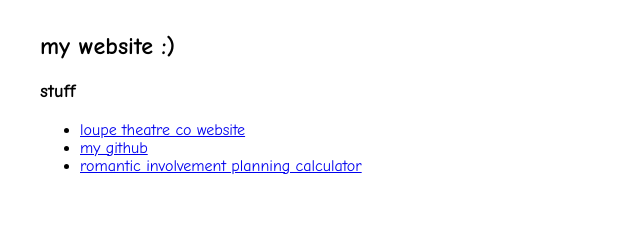
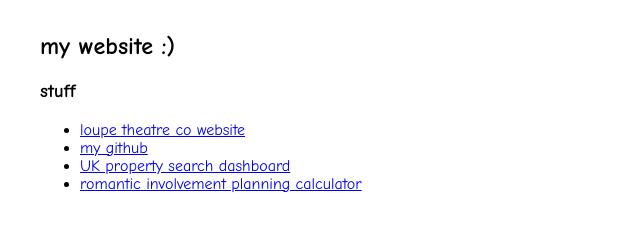
Before and after one commit to horvathandris/horvathandris.github.io, a plain HTML site: page index.html in a window 1280 px wide. Shown: the whole page, without its empty margins (0-640 px from the left). Drawn offline with Linux system fonts and the light colour scheme.

Commit message:
Update index.html (#2)

```diff
--- a/index.html
+++ b/index.html
@@ -15,6 +15,9 @@
                     <a href="https://github.com/horvathandris">my github</a>
                 </li>
                 <li>
+                    <a href="https://property-search-f4q.pages.dev">UK property search dashboard</a>
+                </li>
+                <li>
                     <a href="coplan/index.html">
                         romantic involvement planning calculator
                     </a>
```
